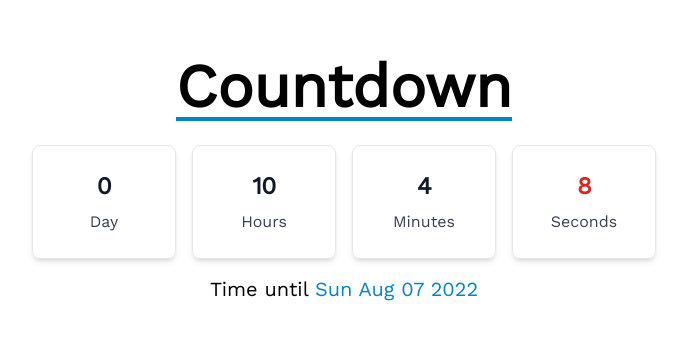
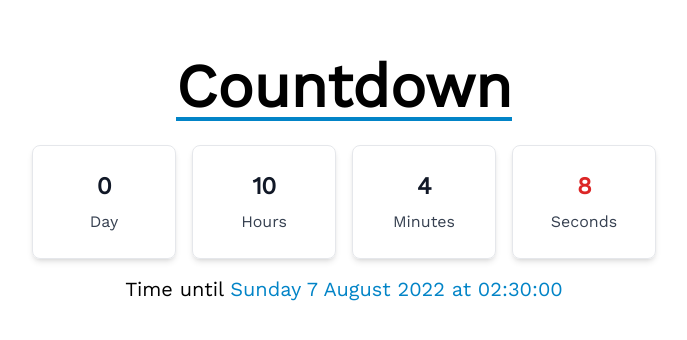
Before and after one commit to MrPuppeteer/countdown, a Preact app: page / in a window 1280 px wide. Shown: the part 216-556 px from the top of the page, without its empty margins (296-983 px from the left). Built offline with nearby package versions, Linux system fonts and the light colour scheme.

Commit message:
feat: change datetime format

```diff
--- a/src/components/Timer.jsx
+++ b/src/components/Timer.jsx
@@ -4,6 +4,15 @@ import Card from './Card';
 const Timer = ({ deadline }) => {
 	const timer = useTimer(deadline);
 	const date = new Date(deadline);
+	const options = {
+		weekday: 'long',
+		year: 'numeric',
+		month: 'long',
+		day: 'numeric',
+		hour: 'numeric',
+		minute: 'numeric',
+		second: 'numeric',
+	};
 
 	return (
 		<>
@@ -18,7 +27,10 @@ const Timer = ({ deadline }) => {
 			</div>
 			{timer.Seconds >= 0 && (
 				<p className="text-xl font-normal mb-2">
-					Time until <span className="text-sky-600">{date.toDateString()}</span>
+					Time until{' '}
+					<span className="text-sky-600">
+						{date.toLocaleString('en-UK', options)}
+					</span>
 				</p>
 			)}
 		</>
```
